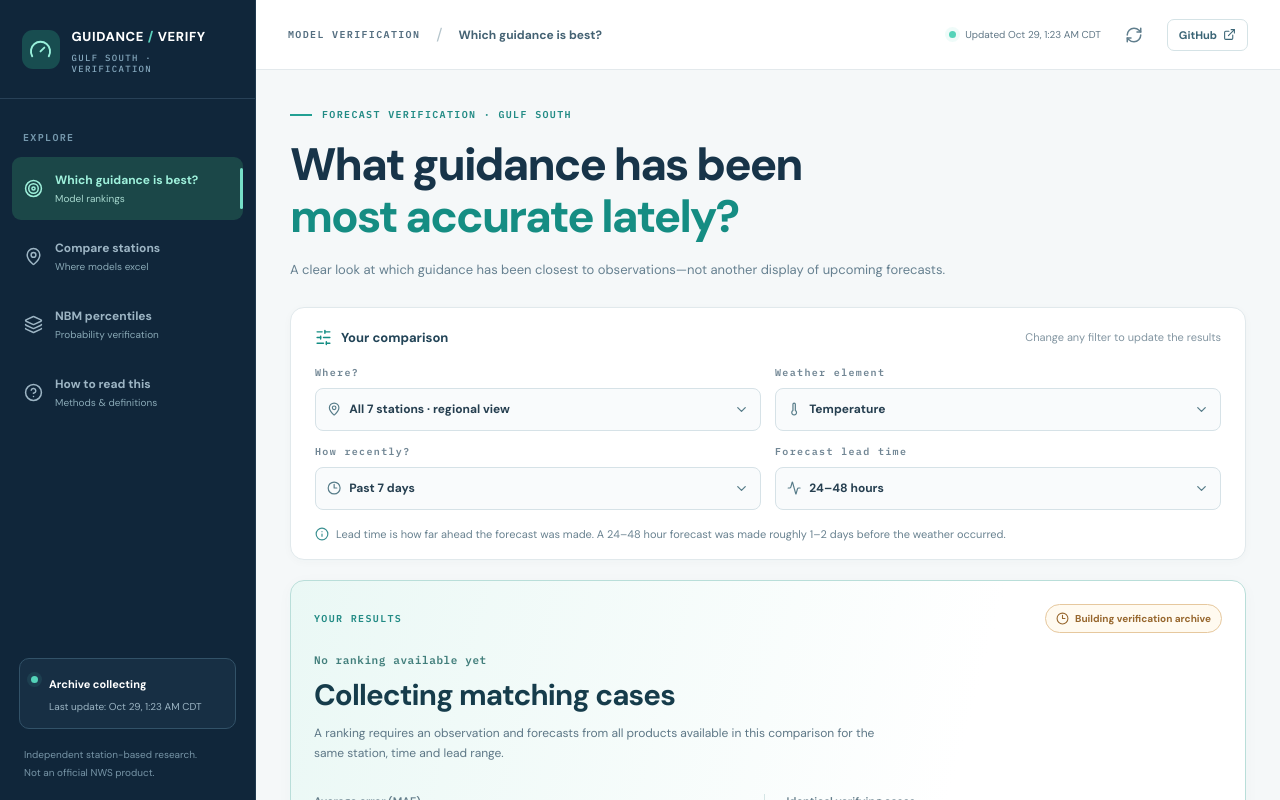
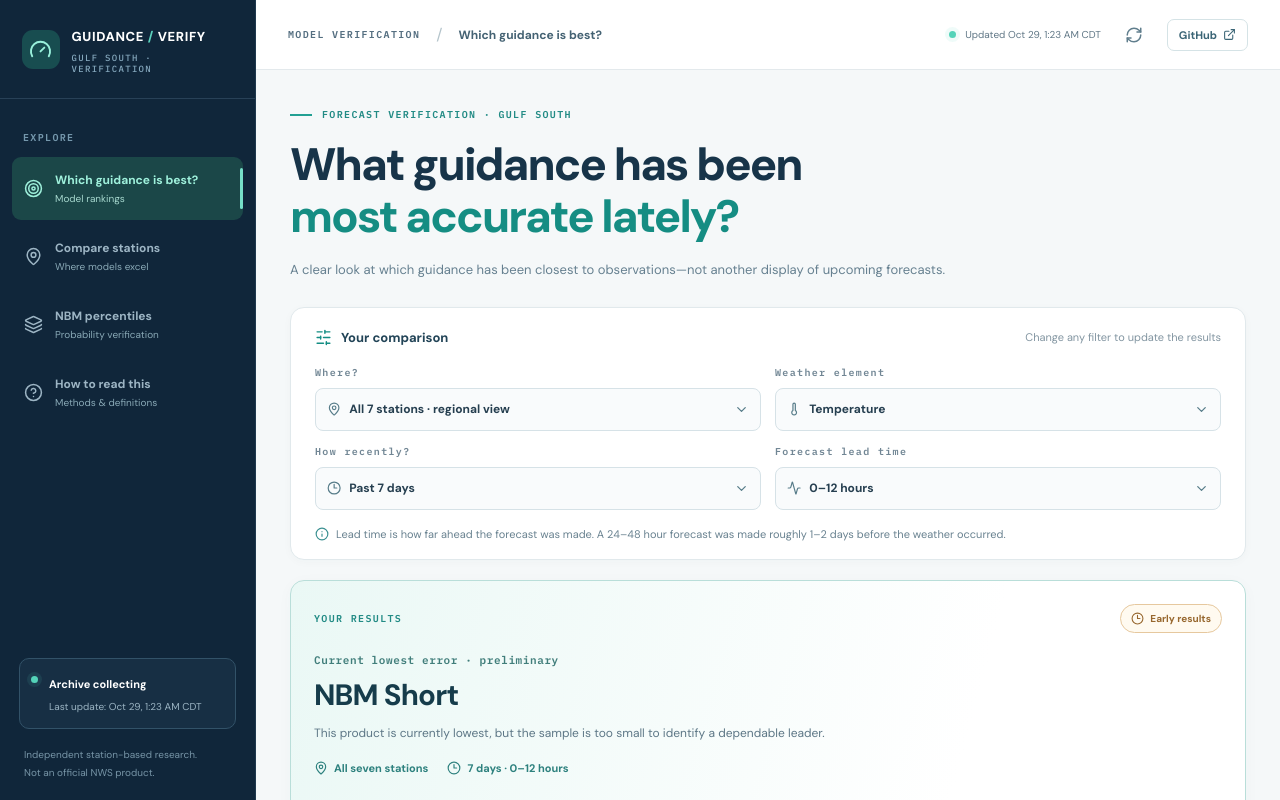
Before and after one commit to JacZerin24/model-verification-dashboard, a React (Vite) app: page / in a window 1280 px wide. Shown: the top 800 px of the page. Built offline with nearby package versions, Linux system fonts and the light colour scheme.

Commit message:
ux: default to working verification lead and explain lead-specific model availability

```diff
--- a/src/App.tsx
+++ b/src/App.tsx
@@ -38,7 +38,7 @@ type Dashboard = {
   }
 }
 type Tab = 'rankings' | 'stations' | 'percentiles' | 'about'
-type Lead = '0-12' | '12-24' | '24-48' | '48-72' | '72-120' | '120+'
+type Lead = '0-12' | '12-24' | '24-48' | '48-72' | '72-120'
 const LEAD_OPTIONS: {value: Lead; label: string; short: string}[] = [
   {value: '0-12', label: '0–12 hours', short: '0–12h'},
   {value: '12-24', label: '12–24 hours', short: '12–24h'},
@@ -131,7 +131,7 @@ function App() {
   const [station,setStation]=useState('ALL')
   const [element,setElement]=useState('tmp')
   const [days,setDays]=useState(7)
-  const [lead,setLead]=useState<Lead>('24-48')
+  const [lead,setLead]=useState<Lead>('0-12')
   useEffect(()=>{
     let mounted=true
     setLoading(true)
@@ -314,7 +314,7 @@ function App() {
             <div className="split-panels">
               <section className="surface chart-panel"><SectionHeading kicker="02 · BY FORECAST LEAD" title="When does each model do best?" description="Average error at different forecast horizons. This helps distinguish short- from longer-range skill."/>
                 {leadChart.some(row=>data.models.some(m=>row[m.id]!==null))?<PerformanceChart data={leadChart} models={data.models} unit={unit} xFormatter={x=>x} />:
-                  <Placeholder title="Lead-time breakdown will appear here" body="The comparison needs matched observations across all four guidance products for each lead-time range."/>}
+                  <Placeholder title="Lead-time breakdown will appear here" body="The comparison needs matched observations from every participating product for that forecast lead range."/>}
               </section>
               <section className="surface chart-panel"><SectionHeading kicker="03 · RECENT TREND" title="Has accuracy been changing?" description="Daily mean absolute error for the selected station, element and forecast lead."/>
                 {trendChart.length>0?<PerformanceChart data={trendChart} models={data.models} unit={unit} xFormatter={x=>new Date(String(x)+'T12:00:00Z').toLocaleDateString('en-US',{month:'short',day:'numeric',timeZone:'UTC'})}/>:
@@ -325,7 +325,7 @@ function App() {
               <button className="download-action" onClick={exportCSV}><Download size={16}/> Download verified scores</button></div>
           </>:<>
             <section className="surface station-section">
-              <SectionHeading kicker="STATION COMPARISON" title="Which guidance has verified best at each station?" description="Each station's ranking uses the same cases across the four guidance products. Small samples are marked as preliminary."/>
+              <SectionHeading kicker="STATION COMPARISON" title="Which guidance has verified best at each station?" description="At each station, every participating product is scored on the same verifying cases. Small samples are marked preliminary."/>
               <div className="station-table-wrapper"><table className="station-table">
                 <thead><tr><th>STATION</th><th>LOWEST ERROR</th><th>MAE</th><th>VERIFIED CASES</th><th>ASSESSMENT</th></tr></thead>
                 <tbody>{stationRows.map(row=><tr key={row.id}>
```
